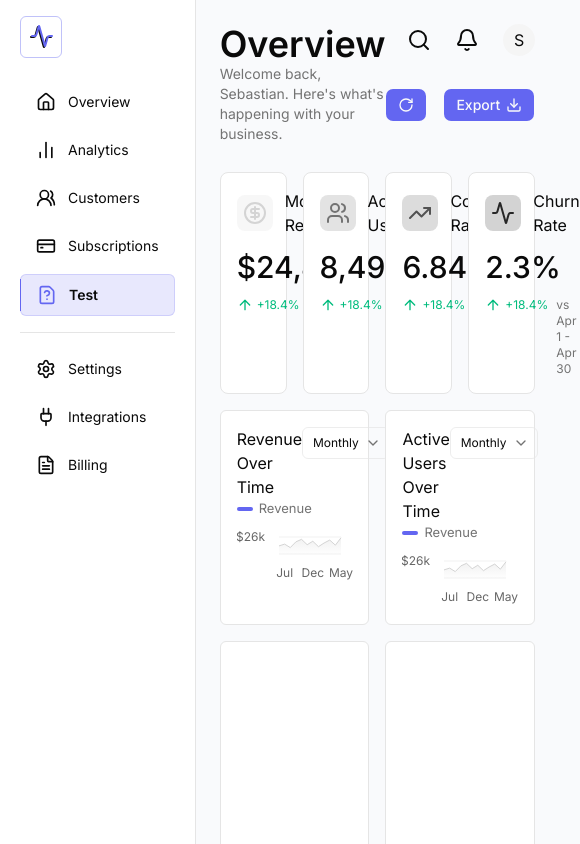
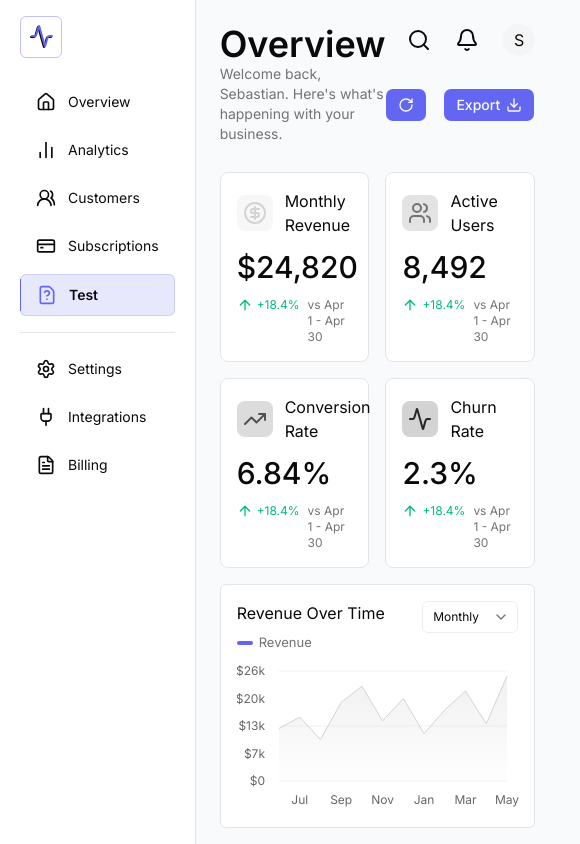
Before and after one commit to svsxn/metricly, a Next.js app: page / in a window 390 px wide. Shown: the top 844 px of the page, 580 px wide, since content can reach past the window. Built offline with nearby package versions, Linux system fonts and the light colour scheme.

Commit message:
fix: responsiveness

```diff
--- a/src/components/dashboard/card.tsx
+++ b/src/components/dashboard/card.tsx
@@ -15,7 +15,7 @@ const colorMap: Record<number, { bg: string; icon: string }> = {
 export default function Card({ index, Icon, title, amount }: Props) {
   const styles = colorMap[index + 1];
   return (
-    <div className="flex flex-col col-span-1 gap-3 bg-card rounded-md p-4 border">
+    <div className="flex flex-col col-span-2 xl:col-span-1 gap-3 bg-card rounded-md p-4 border">
       <div className="flex items-center gap-3">
         <div className={`${styles.bg} p-1.5 rounded-md`}>
           <Icon color={styles.icon} />
--- a/src/components/dashboard/chart-card.tsx
+++ b/src/components/dashboard/chart-card.tsx
@@ -50,7 +50,7 @@ export default function ChartCard({ title }: Props) {
   };
 
   return (
-    <div className="col-span-2 bg-card border rounded-sm p-4">
+    <div className="col-span-4 lg:col-span-2 bg-card border rounded-sm p-4">
       <div className="flex justify-between">
         <h2>{title}</h2>
         {/*<span className="text-sm">Monthly</span>*/}
```
